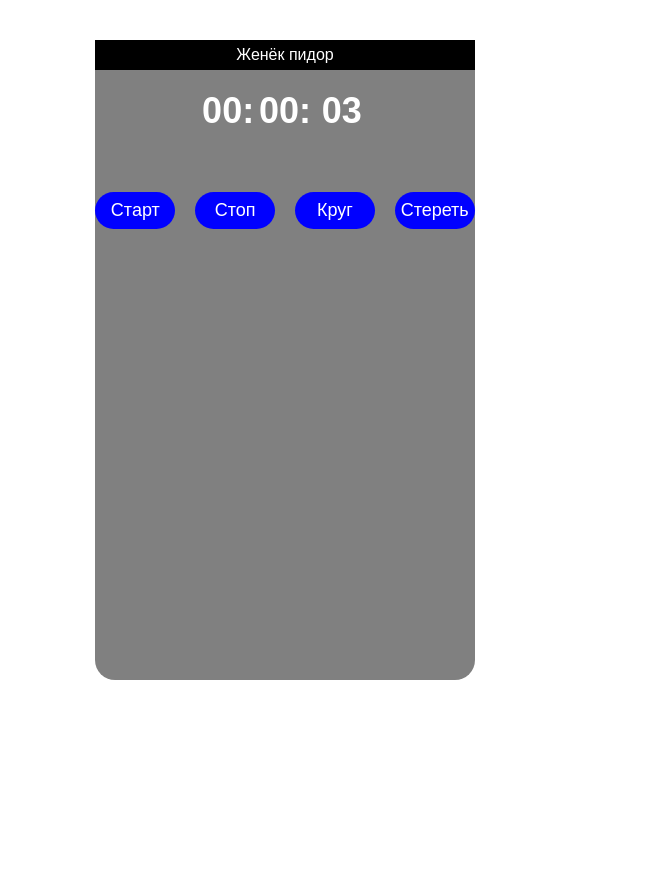
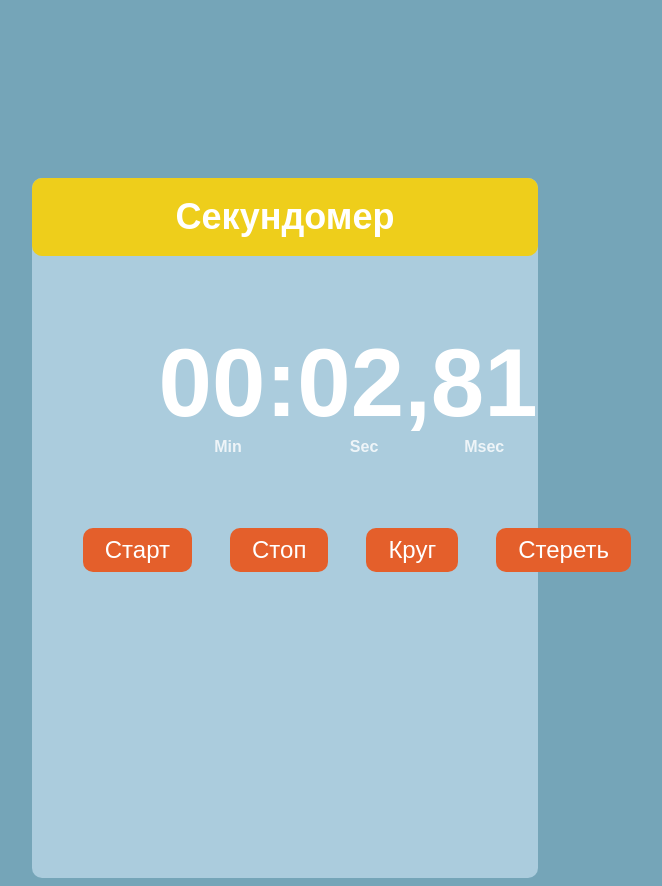
Before and after one commit to NikitaGridin/stopwatch, a plain HTML site: page index.html in a window 1280 px wide. Both pictures are taken after a click on the element "Старт". Shown: the whole page, without its empty margins (355-1017 px from the left). Before the commit the page ends 800 px from the top, so only its background shows below. Drawn offline with Linux system fonts and the light colour scheme.

Commit message:
last changes

```diff
--- a/index.html
+++ b/index.html
@@ -9,78 +9,114 @@
       * {
         font-family: Arial, Helvetica, sans-serif;
       }
+      body {
+        background-color: #75a5b8;
+      }
       .wrapper {
-        width: 30%;
-        height: 80vh;
+        width: 40%;
+        height: 700px;
         margin: 0 auto;
-        margin-top: 40px;
-        padding: 0px;
-        border-radius: 20px;
-        background-color: rgb(128, 128, 128);
+        margin-top: 178px;
+        border-radius: 10px;
+        background-color: #abccdd;
+      }
+      .title {
+        background-color: #eece1b;
+        font-size: 36px;
+        text-align: center;
+        padding: 18px 0px;
+        font-weight: bold;
+        color: white;
+        border-radius: 10px;
       }
       .timer {
+        margin: 72px auto;
         display: grid;
-        width: 45%;
-        grid-template-columns: 1fr 1fr 1fr;
-        margin: 0 auto;
-        font-size: 36px;
+        grid-template-columns: repeat(3, 1fr);
+        font-size: 96px;
+        text-align: center;
+        width: 50%;
         color: white;
-        font-weight: 600;
-      }
-      .hrs,
-      .min,
-      .sec,
-      .start,
-      .stop,
-      .lap,
-      .reset {
-        text-align: center;
+        font-weight: bold;
       }
       .btn {
         display: grid;
-        grid-template-columns: 1fr 1fr 1fr 1fr;
-        grid-gap: 20px;
+        grid-template-columns: repeat(4, 1fr);
+        text-align: center;
+        gap: 38px;
+        width: 80%;
+        margin: 0 auto;
       }
       .start,
       .stop,
       .lap,
       .reset {
-        background-color: blue;
+        padding: 8px 22px;
+        background-color: #e45f2b;
+        font-size: 24px;
         color: white;
-        font-size: 18px;
-        margin-top: 60px;
-        padding: 8px 0px;
-        border-radius: 20px;
+        border-radius: 10px;
         cursor: pointer;
       }
-      .title {
+      .start:hover,
+      .stop:hover,
+      .lap:hover,
+      .reset:hover {
+        background-color: #f1662f;
+      }
+      span {
+        font-size: 16px;
         text-align: center;
+        opacity: 0.8;
+      }
+      ul {
+        width: 80%;
+        margin: 60px auto;
+        list-style-type: none;
+        padding: 0px;
+        font-size: 24px;
+        overflow: auto;
+        height: 180px;
+      }
+      ul::-webkit-scrollbar {
+        width: 10px; /* ширина scrollbar */
+      }
+      ul::-webkit-scrollbar-track {
+        background: white; /* цвет дорожки */
+      }
+      ul::-webkit-scrollbar-thumb {
+        background-color: #323232; /* цвет плашки */
+      }
+      ul > li {
+        font-weight: bold;
         color: white;
-        background-color: black;
-        padding: 6px 0px;
         margin-bottom: 20px;
       }
-      ul {
-        padding: 0px;
-        margin: 24px 0px 0px 30px;
-        list-style-type: none;
-        font-size: 24px;
-        color: white;
-        overflow: auto;
-        height: 200px;
+      @media screen and (max-width: 800px) {
+        .wrapper {
+          width: 100%;
+          margin-top: 20px;
         }
-      ul > li {
-        margin-bottom: 12px;
+        .timer {
+          font-size: 62px;
+          width: 70%;
+        }
+        .btn {
+          grid-template-columns: repeat(2, 1fr);
+        }
       }
     </style>
   </head>
   <body>
     <div class="wrapper">
-      <div class="title">Женёк пидор</div>
+      <div class="title">Секундомер</div>
       <div class="timer">
-        <div class="hrs">00:</div>
-        <div class="min">00:</div>
-        <div class="sec">00</div>
+        <div class="minutes">00:</div>
+        <div class="seconds">00,</div>
+        <div class="miliseconds">00</div>
+        <span>Min</span>
+        <span>Sec</span>
+        <span>Msec</span>
       </div>
       <div class="btn">
         <div class="start">Старт</div>
@@ -95,30 +131,30 @@
       const lapS = document.querySelector(".lap");
       const startS = document.querySelector(".start");
       const stopS = document.querySelector(".stop");
-      const hrs = document.querySelector(".hrs");
-      const min = document.querySelector(".min");
-      const sec = document.querySelector(".sec");
+      const seconds = document.querySelector(".seconds");
+      const minutes = document.querySelector(".minutes");
+      const miliseconds = document.querySelector(".miliseconds");
 
-      let h = 0;
       let m = 0;
       let s = 0;
+      let ms = 0;
 
       function start() {
+        ms++;
+        if (ms >= 100) {
+          ms = 0;
           s++;
           if (s >= 60) {
             s = 0;
             m++;
-          if (m >= 60) {
-            m = 0;
-            h++;
           }
         }
       }
       function add() {
         start();
-        hrs.textContent = h > 9 ? h : "0" + h + ":";
-        min.textContent = m > 9 ? m : "0" + m + ":";
-        sec.textContent = s > 9 ? s : "0" + s;
+        minutes.textContent = m > 9 ? m + ":" : "0" + m + ":";
+        seconds.textContent = s > 9 ? s + "," : "0" + s + ",";
+        miliseconds.textContent = ms > 9 ? ms : "0" + ms;
         timer();
       }
 
@@ -126,8 +162,8 @@
         "click",
         () => {
           add();
-        }
-        // { once: true }
+        },
+        { once: true }
       );
       stopS.addEventListener(
         "click",
@@ -140,16 +176,19 @@
         lap();
       });
       function timer() {
-        t = setTimeout(add, 1000);
+        t = setTimeout(add, 10);
       }
       function timerStop() {
         clearTimeout(t);
       }
-
+      let count = 0;
       function lap() {
+        if (ms > 1) {
           const li = document.createElement("li");
           lapBlock.appendChild(li);
-        li.textContent = `${h}:${m}:${s}`;
+          count++;
+          li.textContent = `Круг ${count}:   ${m}:${s},${ms}`;
+        }
       }
     </script>
   </body>
```
Lines whose indentation alone changed are shown as unchanged.
